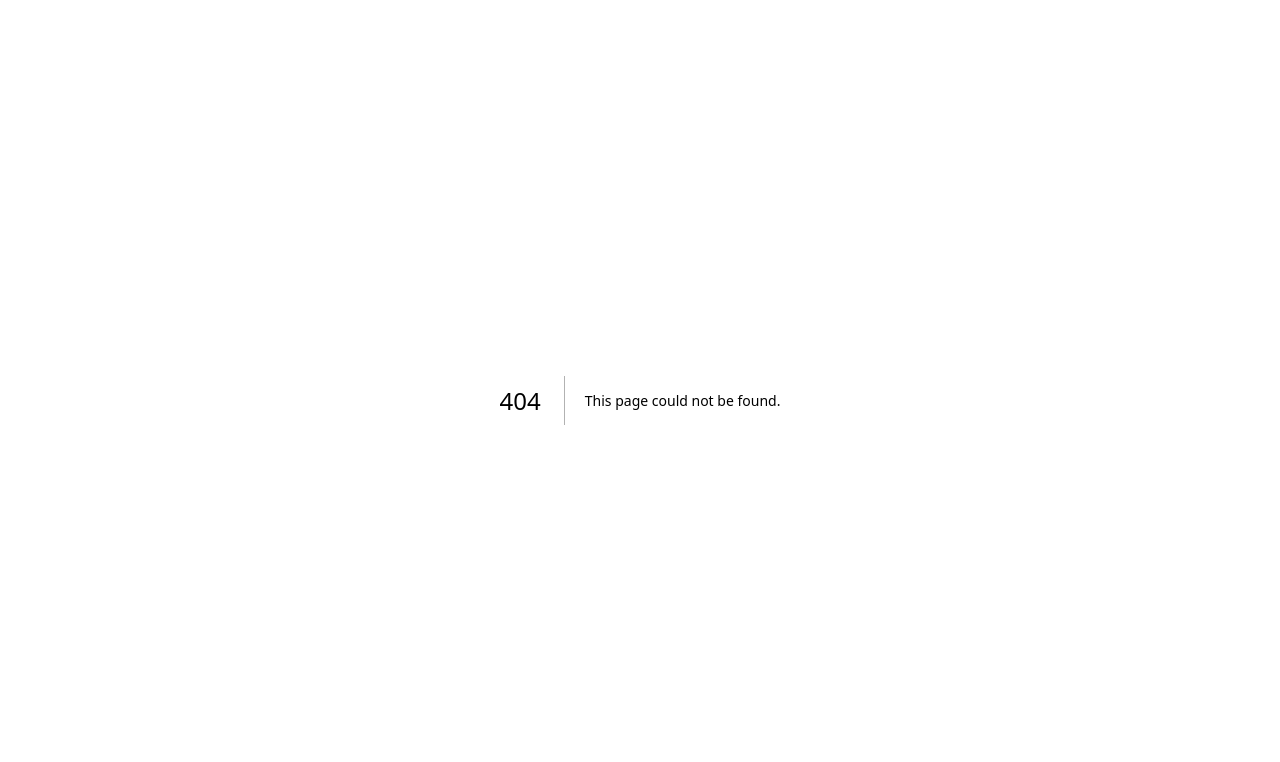
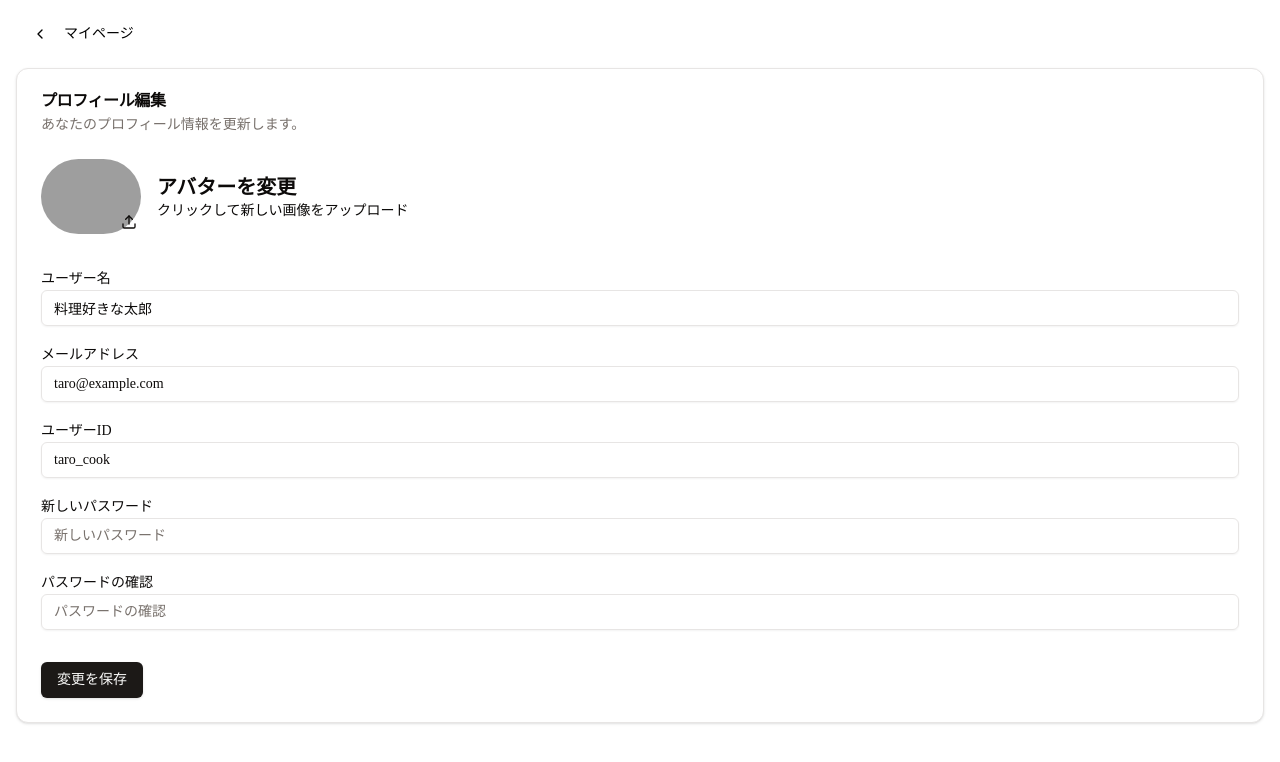
Before and after one commit to totot1010/Jisui, a Next.js app in the folder frontend/: page /profile/edit in a window 1280 px wide. Before the commit this address had no page. Shown: the top 762 px of the page. Built offline with nearby package versions, Linux system fonts and the light colour scheme; grey boxes are pictures that could not be loaded.

Commit message:
🎨 feat: プロフィール編集ページを追加

```diff
--- /dev/null
+++ b/frontend/src/app/(authenticated)/profile/edit/page.tsx
@@ -0,0 +1,155 @@
+'use client'
+
+import { useState } from 'react'
+import { useRouter } from 'next/navigation'
+import Image from 'next/image'
+import { ChevronLeft, Upload } from 'lucide-react'
+
+import { Button } from "@/components/shadcn/button"
+import { Input } from "@/components/shadcn/input"
+import { Card, CardContent, CardDescription, CardHeader, CardTitle } from "@/components/shadcn/card"
+import { Label } from "@/components/shadcn/label"
+
+export default function EditProfile() {
+  const router = useRouter()
+  const [avatar, setAvatar] = useState("/placeholder.svg?height=100&width=100")
+  const [formData, setFormData] = useState({
+    username: "料理好きな太郎",
+    email: "taro@example.com",
+    userId: "taro_cook",
+    password: "",
+    confirmPassword: "",
+  })
+
+  const handleInputChange = (e: React.ChangeEvent<HTMLInputElement>) => {
+    const { name, value } = e.target
+    setFormData(prev => ({ ...prev, [name]: value }))
+  }
+
+  const handleSubmit = (e: React.FormEvent) => {
+    e.preventDefault()
+    // ここでAPIを呼び出してユーザー情報を更新します
+    console.log("送信されたデータ:", formData)
+    router.push('/profile')
+  }
+
+  const handleAvatarChange = (event: React.ChangeEvent<HTMLInputElement>) => {
+    const file = event.target.files?.[0]
+    if (file) {
+      const reader = new FileReader()
+      reader.onloadend = () => {
+        setAvatar(reader.result as string)
+      }
+      reader.readAsDataURL(file)
+    }
+  }
+
+  return (
+    <div className="container mx-auto p-4">
+      <Button
+        variant="ghost"
+        className="mb-4"
+        onClick={() => router.push('/profile')}
+      >
+        <ChevronLeft className="mr-2 h-4 w-4" />
+        マイページ
+      </Button>
+      <Card>
+        <CardHeader>
+          <CardTitle>プロフィール編集</CardTitle>
+          <CardDescription>あなたのプロフィール情報を更新します。</CardDescription>
+        </CardHeader>
+        <CardContent>
+          <form onSubmit={handleSubmit} className="space-y-8">
+            <div className="flex items-center space-x-4">
+              <div className="relative">
+                <Image
+                  src={avatar}
+                  alt="アバター"
+                  width={100}
+                  height={100}
+                  className="rounded-full"
+                />
+                <label
+                  htmlFor="avatar-upload"
+                  className="absolute bottom-0 right-0 bg-primary text-primary-foreground rounded-full p-1 cursor-pointer"
+                >
+                  <Upload size={16} />
+                </label>
+                <input
+                  id="avatar-upload"
+                  type="file"
+                  accept="image/*"
+                  className="hidden"
+                  onChange={handleAvatarChange}
+                />
+              </div>
+              <div>
+                <h2 className="text-xl font-semibold">アバターを変更</h2>
+                <p className="text-sm text-muted-foreground">
+                  クリックして新しい画像をアップロード
+                </p>
+              </div>
+            </div>
+            <div className="space-y-4">
+              <div>
+                <Label htmlFor="username">ユーザー名</Label>
+                <Input
+                  id="username"
+                  name="username"
+                  value={formData.username}
+                  onChange={handleInputChange}
+                  placeholder="ユーザー名"
+                />
+              </div>
+              <div>
+                <Label htmlFor="email">メールアドレス</Label>
+                <Input
+                  id="email"
+                  name="email"
+                  type="email"
+                  value={formData.email}
+                  onChange={handleInputChange}
+                  placeholder="メールアドレス"
+                />
+              </div>
+              <div>
+                <Label htmlFor="userId">ユーザーID</Label>
+                <Input
+                  id="userId"
+                  name="userId"
+                  value={formData.userId}
+                  onChange={handleInputChange}
+                  placeholder="ユーザーID"
+                />
+              </div>
+              <div>
+                <Label htmlFor="password">新しいパスワード</Label>
+                <Input
+                  id="password"
+                  name="password"
+                  type="password"
+                  value={formData.password}
+                  onChange={handleInputChange}
+                  placeholder="新しいパスワード"
+                />
+              </div>
+              <div>
+                <Label htmlFor="confirmPassword">パスワードの確認</Label>
+                <Input
+                  id="confirmPassword"
+                  name="confirmPassword"
+                  type="password"
+                  value={formData.confirmPassword}
+                  onChange={handleInputChange}
+                  placeholder="パスワードの確認"
+                />
+              </div>
+            </div>
+            <Button type="submit">変更を保存</Button>
+          </form>
+        </CardContent>
+      </Card>
+    </div>
+  )
+}
```
